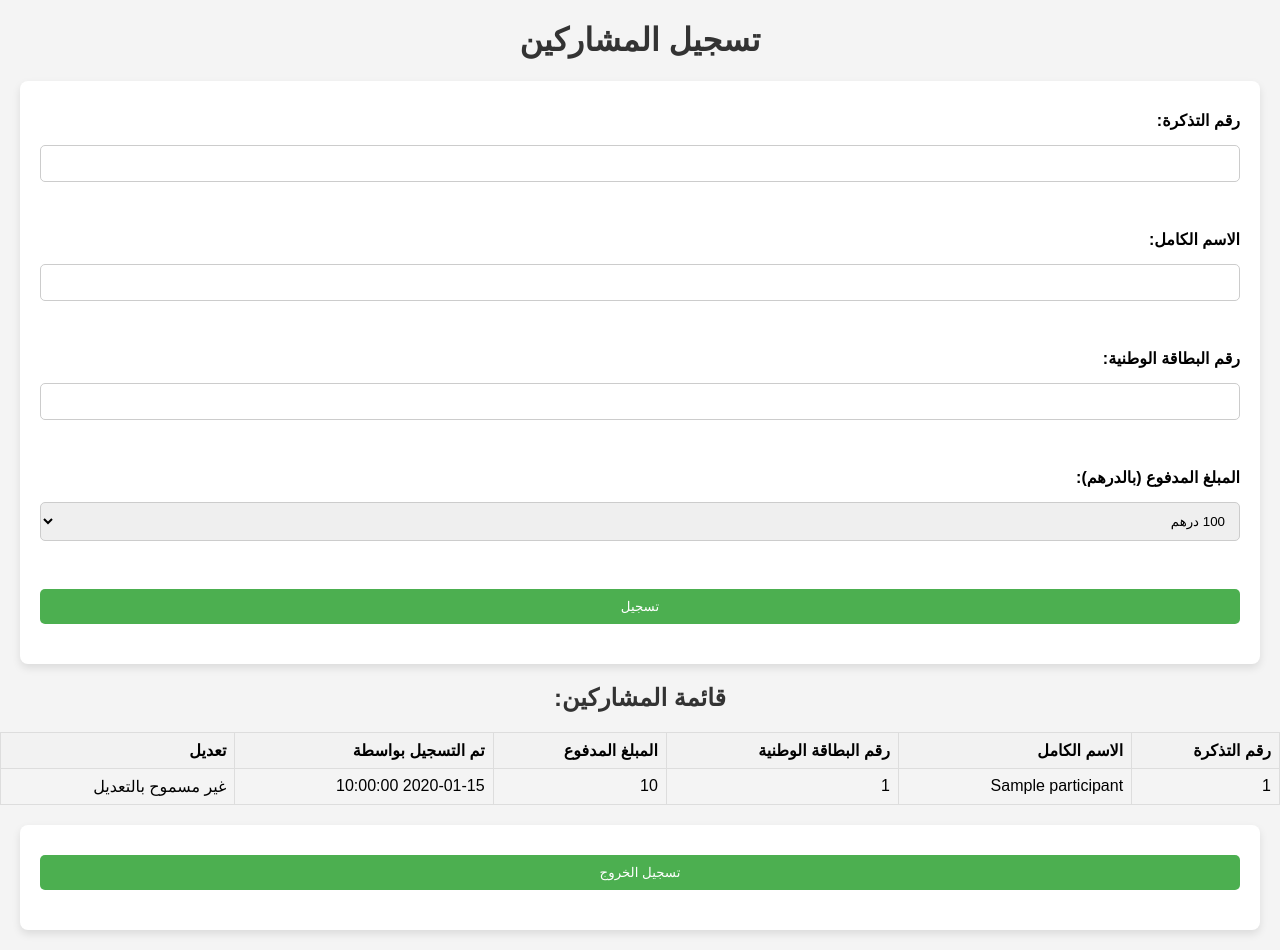
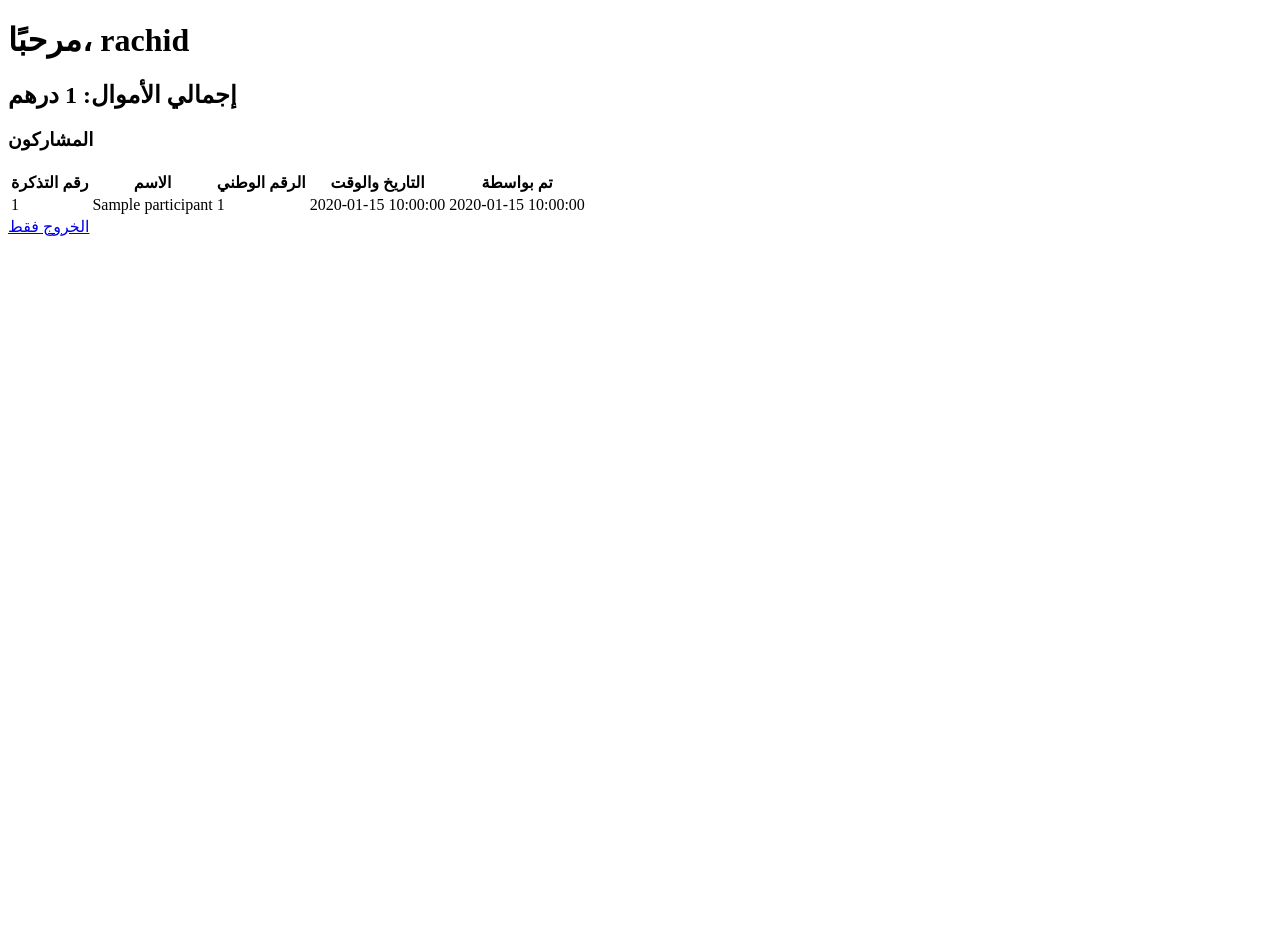
Before and after one commit to OUCHTAH/chakir, a Flask app: template templates/home.html in a window 1280 px wide. After the commit the page ends 236 px from the top, so only its background shows below. Run offline with Flask 2, Linux system fonts and the light colour scheme; a user stored in the database is signed in; the template is opened without the code that fills it: most values are stand-ins (such as "Sample title", 1, 10 or a date in 2020).

Commit message:
Update home.html

```diff
--- a/templates/home.html
+++ b/templates/home.html
@@ -1,184 +1,40 @@
 <!DOCTYPE html>
-<html lang="ar" dir="rtl">
+<html lang="ar">
 <head>
     <meta charset="UTF-8">
     <meta name="viewport" content="width=device-width, initial-scale=1.0">
-    <title>تسجيل المشاركين</title>
-    <style>
-        body {
-            font-family: Arial, sans-serif;
-            direction: rtl;
-            background-color: #f4f4f4;
-            margin: 0;
-            padding: 0;
-        }
-
-        h1, h2 {
-            text-align: center;
-            color: #333;
-        }
-
-        form {
-            background-color: #fff;
-            margin: 20px;
-            padding: 20px;
-            border-radius: 8px;
-            box-shadow: 0 4px 8px rgba(0, 0, 0, 0.1);
-        }
-
-        label {
-            display: block;
-            margin: 10px 0 5px;
-            font-weight: bold;
-        }
-
-        input[type="text"],
-        select,
-        input[type="submit"] {
-            width: 100%;
-            padding: 10px;
-            margin: 10px 0 20px;
-            border-radius: 5px;
-            border: 1px solid #ccc;
-            box-sizing: border-box;
-        }
-
-        input[type="submit"] {
-            background-color: #4CAF50;
-            color: white;
-            border: none;
-            cursor: pointer;
-        }
-
-        input[type="submit"]:hover {
-            background-color: #45a049;
-        }
-
-        table {
-            width: 100%;
-            margin-top: 20px;
-            border-collapse: collapse;
-        }
-
-        th, td {
-            text-align: right;
-            padding: 8px;
-            border: 1px solid #ddd;
-        }
-
-        th {
-            background-color: #f2f2f2;
-        }
-
-        .button-container {
-            text-align: center;
-        }
-
-        button {
-            background-color: #f44336;
-            color: white;
-            border: none;
-            padding: 10px 20px;
-            font-size: 16px;
-            border-radius: 5px;
-            cursor: pointer;
-        }
-
-        button:hover {
-            background-color: #e53935;
-        }
-
-        /* التنسيق للأجهزة المحمولة */
-        @media (max-width: 600px) {
-            h1, h2 {
-                font-size: 20px;
-            }
-
-            form {
-                margin: 10px;
-                padding: 15px;
-            }
-
-            input[type="text"], select, input[type="submit"] {
-                padding: 12px;
-                font-size: 16px;
-            }
-
-            table {
-                font-size: 14px;
-            }
-
-            button {
-                width: 100%;
-                font-size: 18px;
-            }
-        }
-
-        @media (max-width: 400px) {
-            input[type="submit"], button {
-                font-size: 14px;
-            }
-        }
-    </style>
+    <title>الصفحة الرئيسية</title>
 </head>
 <body>
-    <h1>تسجيل المشاركين</h1>
-    <form action="{{ url_for('register') }}" method="POST">
-        <label for="ticket_number">رقم التذكرة:</label>
-        <input type="text" id="ticket_number" name="ticket_number" required><br><br>
+    <h1>مرحبًا، {{ current_user.username }}</h1>
 
-        <label for="name">الاسم الكامل:</label>
-        <input type="text" id="name" name="name" required><br><br>
+    <!-- عرض إجمالي الأموال -->
+    <h2>إجمالي الأموال: {{ total_amount }} درهم</h2>
 
-        <label for="national_id">رقم البطاقة الوطنية:</label>
-        <input type="text" id="national_id" name="national_id" required><br><br>
-
-        <label for="amount">المبلغ المدفوع (بالدرهم):</label>
-        <select id="amount" name="amount" required>
-            <option value="100">100 درهم</option>
-            <option value="200">200 درهم</option>
-            <option value="300">300 درهم</option>
-        </select><br><br>
-
-        <input type="submit" value="تسجيل">
-    </form>
-
-    <h2>قائمة المشاركين:</h2>
-    <table border="1">
+    <h3>المشاركون</h3>
+    <table>
         <thead>
             <tr>
                 <th>رقم التذكرة</th>
-                <th>الاسم الكامل</th>
-                <th>رقم البطاقة الوطنية</th>
-                <th>المبلغ المدفوع</th>
-                <th>تم التسجيل بواسطة</th>
-                <th>تعديل</th>
+                <th>الاسم</th>
+                <th>الرقم الوطني</th>
+                <th>التاريخ والوقت</th>
+                <th>تم بواسطة</th>
             </tr>
         </thead>
         <tbody>
             {% for participant in participants %}
-                <tr>
-                    <td>{{ participant['ticket_number'] }}</td>
-                    <td>{{ participant['name'] }}</td>
-                    <td>{{ participant['national_id'] }}</td>
-                    <td>{{ participant['amount'] }}</td>
-                    <td>{{ participant['added_by'] }}</td>
-                    <td>
-                        {% if participant['added_by'] == current_user.username %}
-                            <a href="{{ url_for('update', ticket_number=participant['ticket_number']) }}">تعديل</a>
-                        {% else %}
-                            غير مسموح بالتعديل
-                        {% endif %}
-                    </td>
-                </tr>
+            <tr>
+                <td>{{ participant.ticket_number }}</td>
+                <td>{{ participant.name }}</td>
+                <td>{{ participant.national_id }}</td>
+                <td>{{ participant.registration_datetime }}</td>
+                <td>{{ participant.added_by }}</td>
+            </tr>
             {% endfor %}
         </tbody>
     </table>
 
-    <div class="button-container">
-        <form action="{{ url_for('logout') }}" method="POST">
-            <input type="submit" value="تسجيل الخروج">
-        </form>
-    </div>
+    <a href="{{ url_for('logout') }}">الخروج فقط</a>
 </body>
 </html>
```
